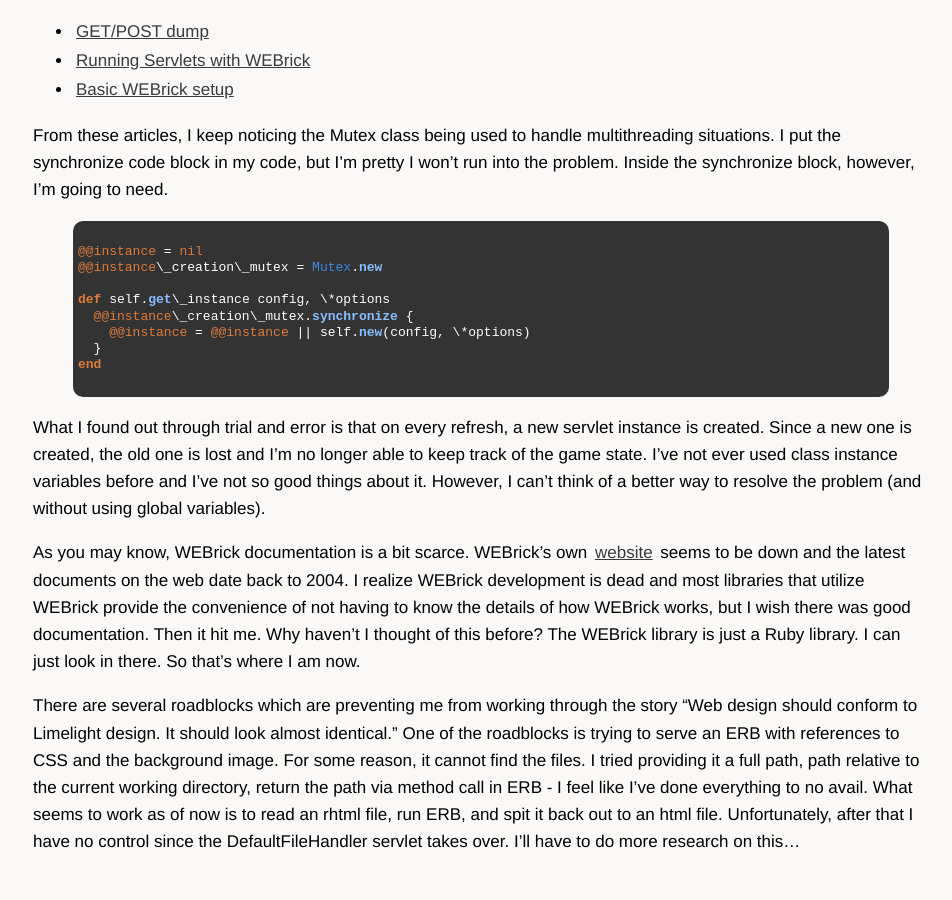
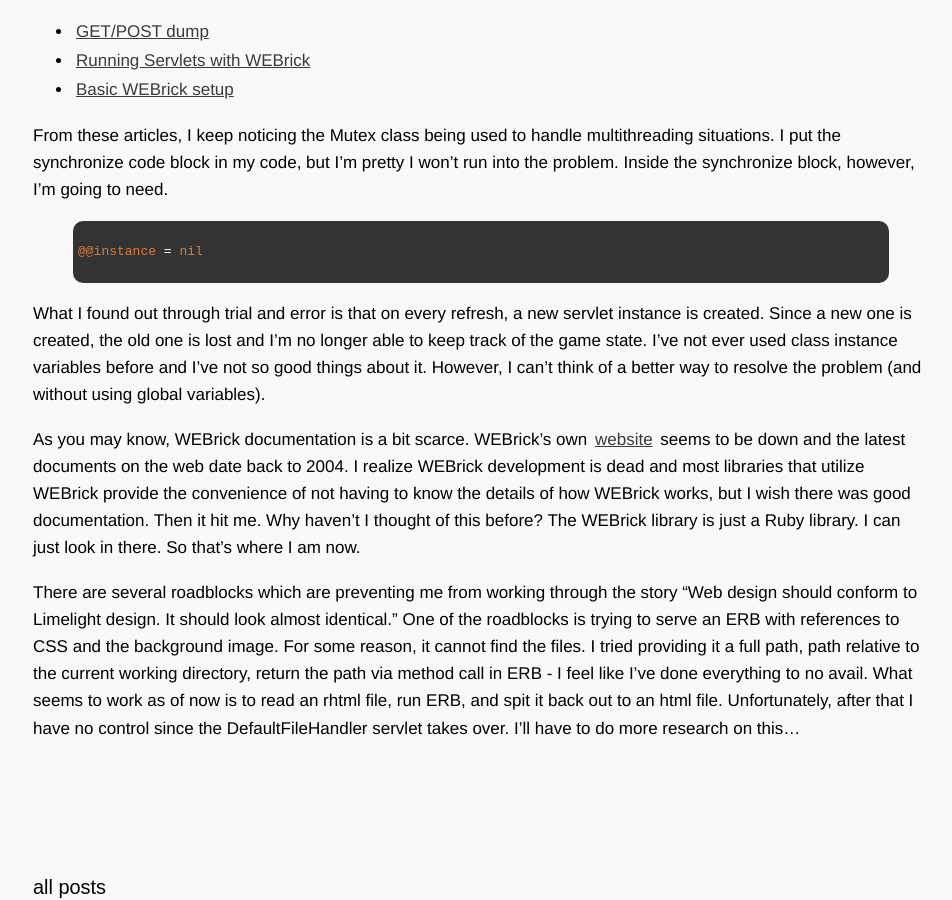
Before and after one commit to sl4m/skim.cc, a Jekyll site: the page built from _posts/2010-08-09-webrick-part-4.markdown, in a window 1280 px wide and 900 px high, scrolled down 410 px. Shown: the whole window, without its empty margins (159-1111 px from the left). Built offline with Jekyll 4.4.1, drawn with Linux system fonts in a browser that asks for light colours; comment, search, counter and statistics services are not loaded.

Commit message:
testing pygments

```diff
--- a/_posts/2010-08-09-webrick-part-4.markdown
+++ b/_posts/2010-08-09-webrick-part-4.markdown
@@ -20,13 +20,6 @@
 
 {% highlight ruby %}
 @@instance = nil
-@@instance\_creation\_mutex = Mutex.new
-
-def self.get\_instance config, \*options
-  @@instance\_creation\_mutex.synchronize {
-    @@instance = @@instance || self.new(config, \*options)
-  }
-end
 {% endhighlight %}
 
 What I found out through trial and error is that on every refresh, a new servlet instance is created.  Since a new one is created, the old one is lost and I'm no longer able to keep track of the game state.  I've not ever used class instance variables before and I've not so good things about it.  However, I can't think of a better way to resolve the problem (and without using global variables).
```
